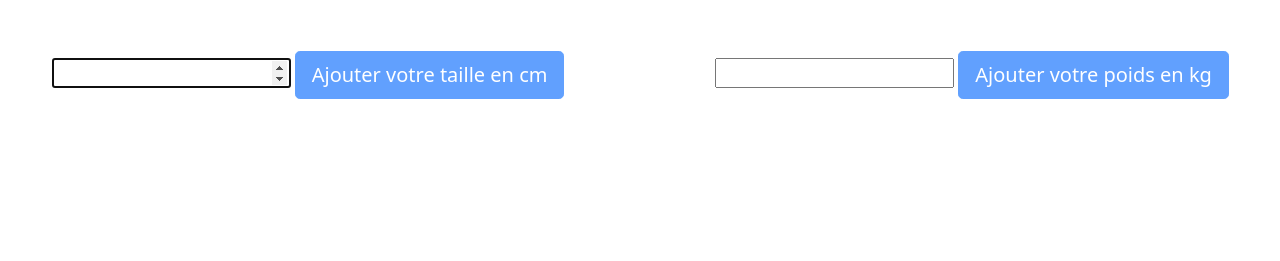
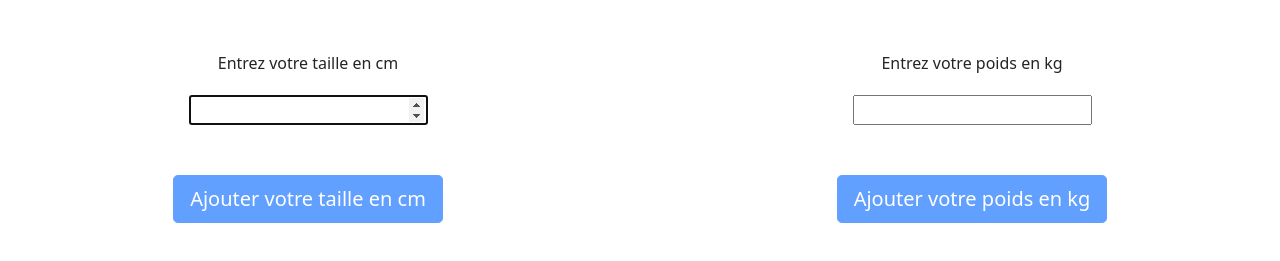
Before and after one commit to ScorpionTechWeb/Calcul-IMC-Javascript, a plain HTML site: page index.html in a window 1280 px wide. Shown: the part 53-314 px from the top of the page. Drawn offline with nearby package versions, Linux system fonts and the light colour scheme.

Commit message:
Update
Update

```diff
--- a/css/styles.css
+++ b/css/styles.css
@@ -26,7 +26,15 @@
 }
 div#h1result {
     font: 32px Arial, sans-serif;
+    margin-bottom: 50px;
 }
 .p-5 {
     padding: 1rem !important;
 }
+.btnclass {
+    margin-top: 50px;
+}
+label.labelinput {
+    display: block;
+    margin-bottom: 20px;
+}
--- a/index.html
+++ b/index.html
@@ -16,12 +16,18 @@
                 <div class="row g-5">
                     <h1>Tester votre IMC</h1>
                     <div class="col-md-6">
-                        <input type="number" id="taille" name="taille" />
-                        <button id="addT" class="btn btn-lg btn-primary" disabled>Ajouter votre taille en cm</button>
+                        <label for="taille" class="labelinput">Entrez votre taille en cm</label>
+                        <input type="number" id="taille" name="taille" onfocus="javascript: this.value=''" onblur="this.value='Entrez votre taille en cm'"/>
+                        <div class="btnclass">
+                            <button id="addT" class="btn btn-lg btn-primary" disabled>Ajouter votre taille en cm</button>
+                        </div>
                     </div>
                     <div class="col-md-6">
-                        <input type="number" id="poids" name="poids" />
-                        <button id="addP" class="btn btn-lg btn-primary" disabled>Ajouter votre poids en kg</button>
+                        <label for="poids" class="labelinput">Entrez votre poids en kg</label>
+                        <input type="number" id="poids" name="poids" onfocus="javascript: this.value=''" onblur="this.value='Entrez votre poids en kg'"/>
+                        <div class="btnclass">
+                            <button id="addP" class="btn btn-lg btn-primary" disabled>Ajouter votre poids en kg</button>
+                        </div>
                     </div>
                 </div>
             </div>
```
